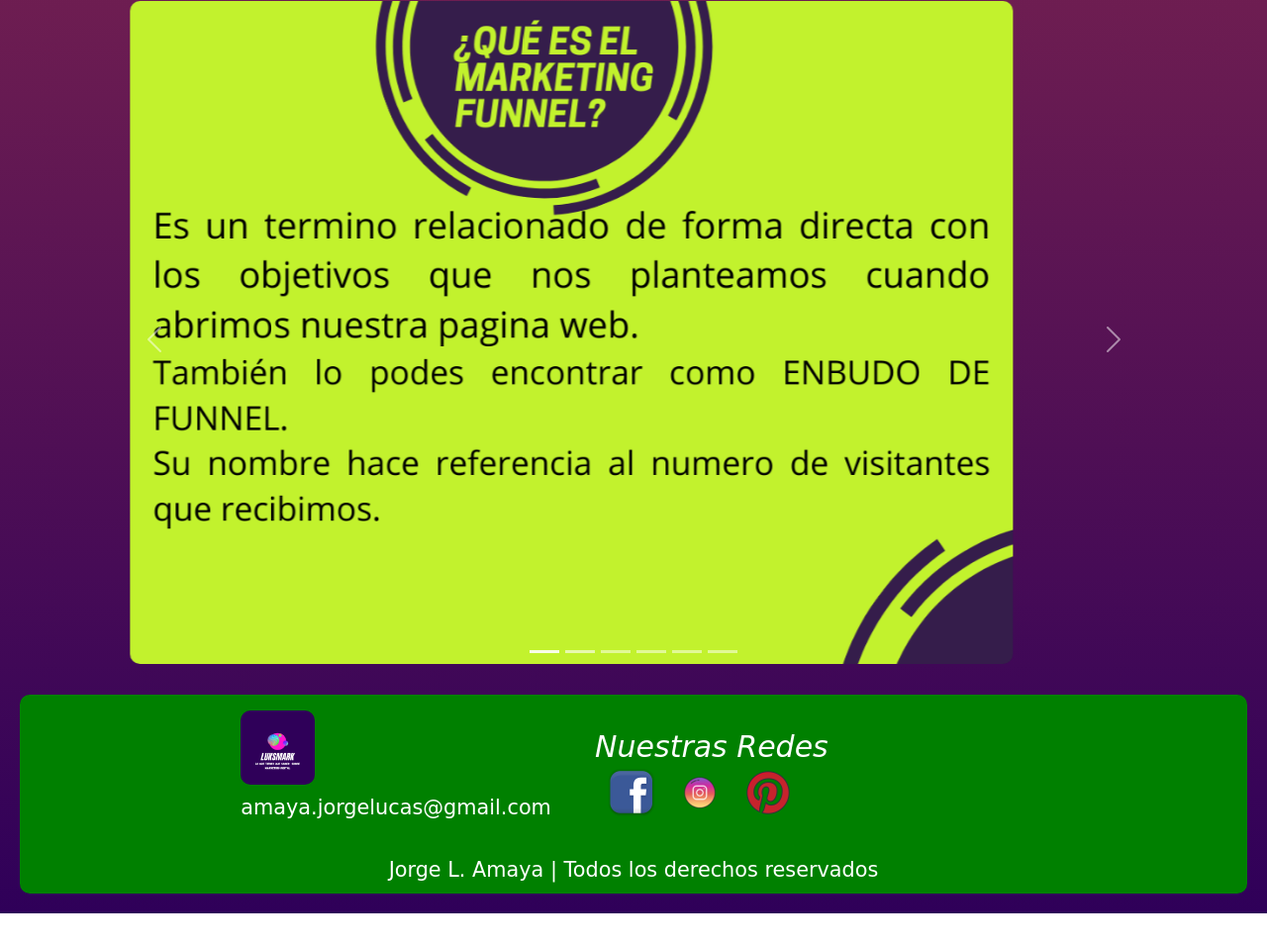
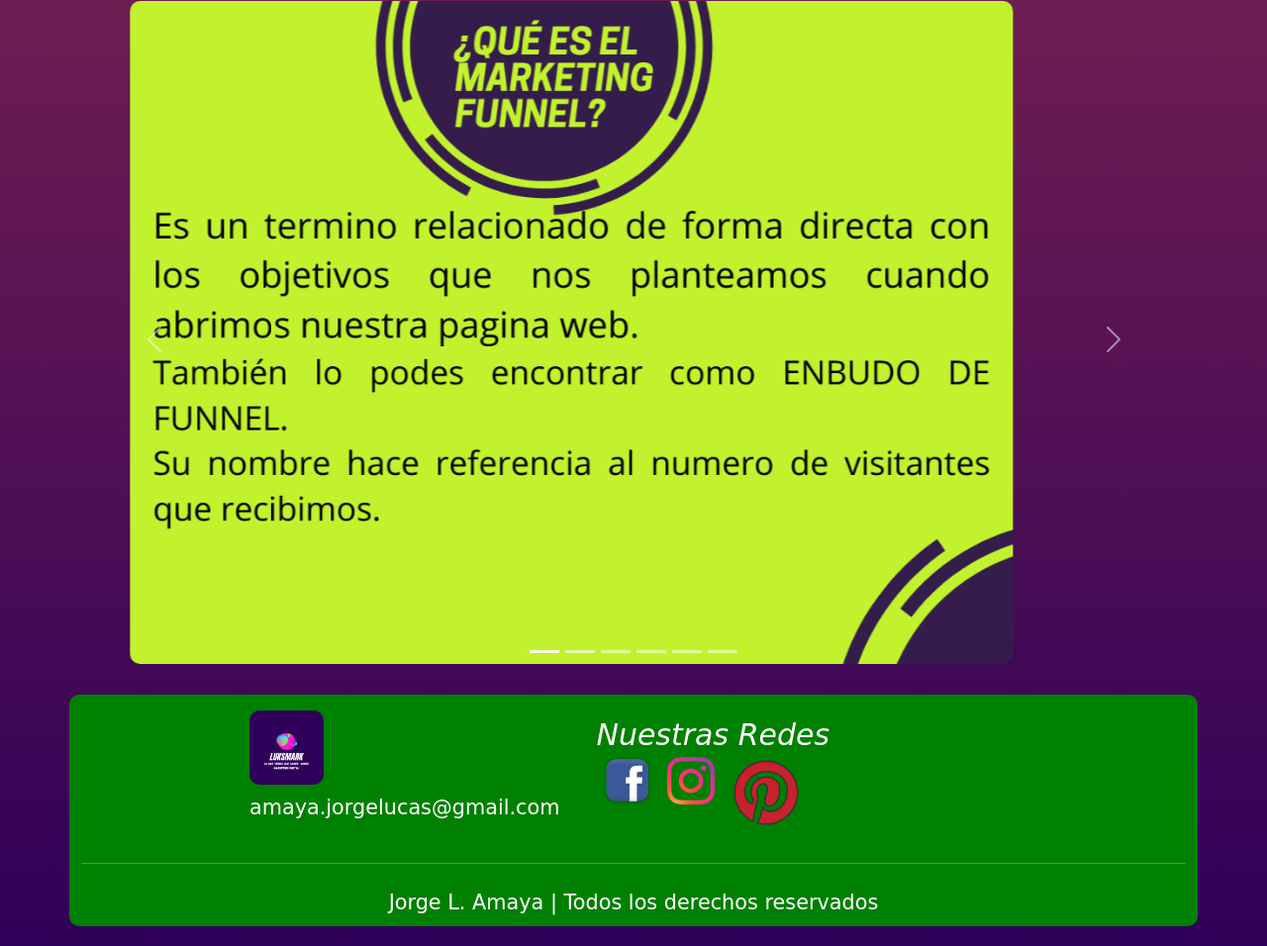
Before and after one commit to lukas-7584/LUKASMARKS, a website: page index.html in a window 1280 px wide. Shown: the part 966-1922 px from the top of the page at 99% size. Before the commit the page ends 1889 px from the top, so only its background shows below. Drawn offline with nearby package versions, Linux system fonts and the light colour scheme; files whose address does not match are found by name; a web font is replaced by a local one.

Commit message:
se modifico  estilos.css y los iconos del footer

```diff
--- a/css/estilos.css
+++ b/css/estilos.css
@@ -35,6 +35,7 @@ body {
   align-content:space-around;
   justify-content:space-around;
   padding:10px;
+
 }
 
 /* Para el del ciclo del seo */
--- a/index.html
+++ b/index.html
@@ -167,7 +167,7 @@
 
 <!--footer------>
 
-<footer class="container-fluid colorbg">
+<footer class="container colorbg">
 
   <div class="container p-3">
 
@@ -190,9 +190,9 @@
 
                   <a href="https://www.facebook.com/lukasmza" ><img src="./imagenes/facebook_icon.png" title="Facebook" class="mx-2"></a>
 
-                  <a href="https://www.instagram.com/george_lukaa/" ><img src="./imagenes/iconos pra boostrap/intagram.png" title="Instagram" class="mx-2"></a>
+                  <a href="https://www.instagram.com/george_lukaa/" ><img src="./imagenes/Instagram_icon.png" title="Instagram" class="mx-2"></a>
 
-                  <a href="https://ar.pinterest.com/konex6265/_saved/" ><img src="./imagenes/iconos pra boostrap/pinterest.png" title="Pinterest"class="mx-2"></a>
+                  <a href="https://ar.pinterest.com/konex6265/_saved/" ><img src="./imagenes/_pinterest_icon-icons.com_65793.png" title="Pinterest"class="mx-2"></a>
 
 
 
@@ -201,7 +201,7 @@
 
     </div>
 
-  </div>
+  </div><hr>
 
   <p class="col-12 text-center c-blanco py-2 mb-0"> Jorge L. Amaya | Todos los derechos reservados</p>
 
```
